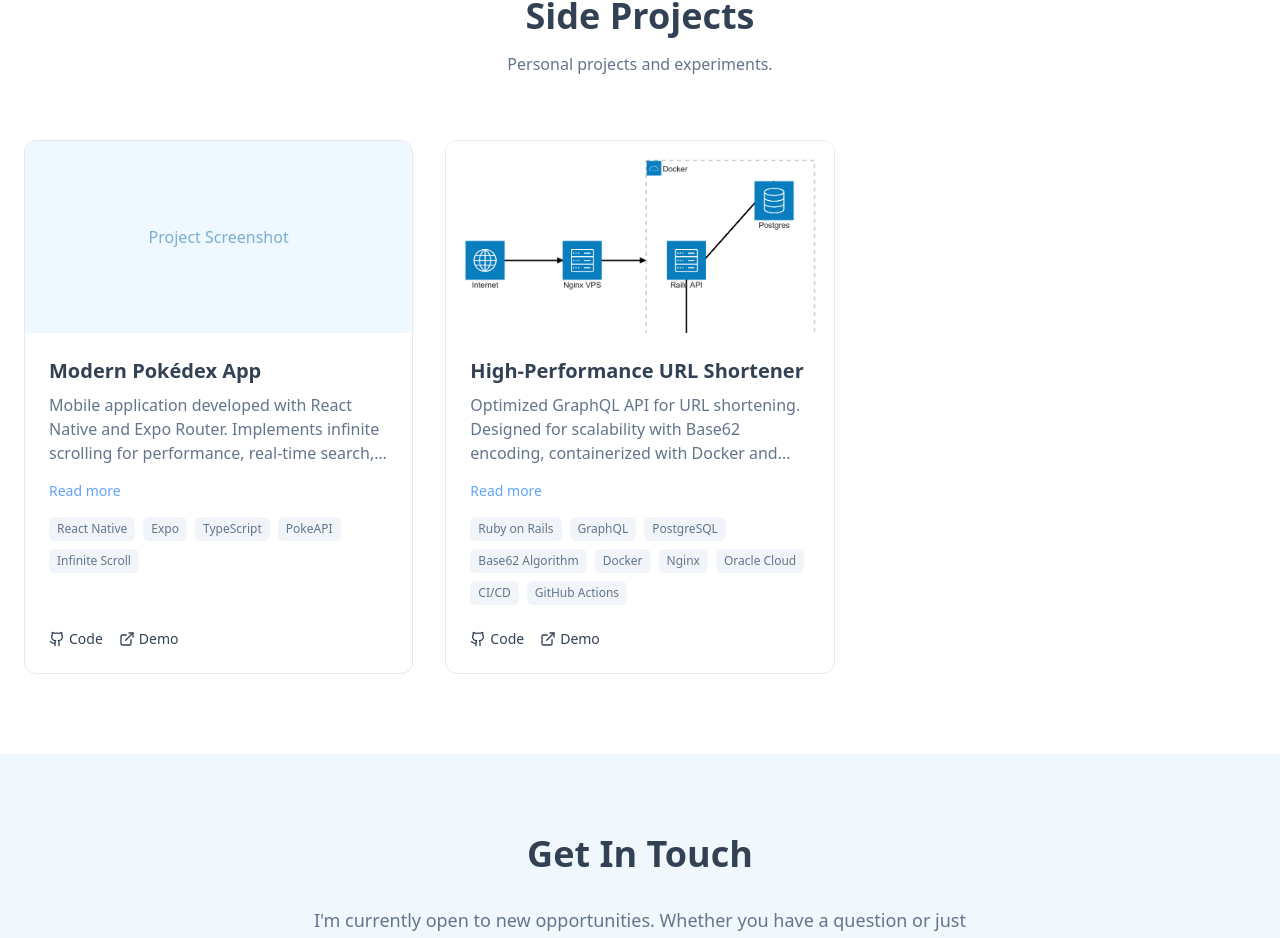
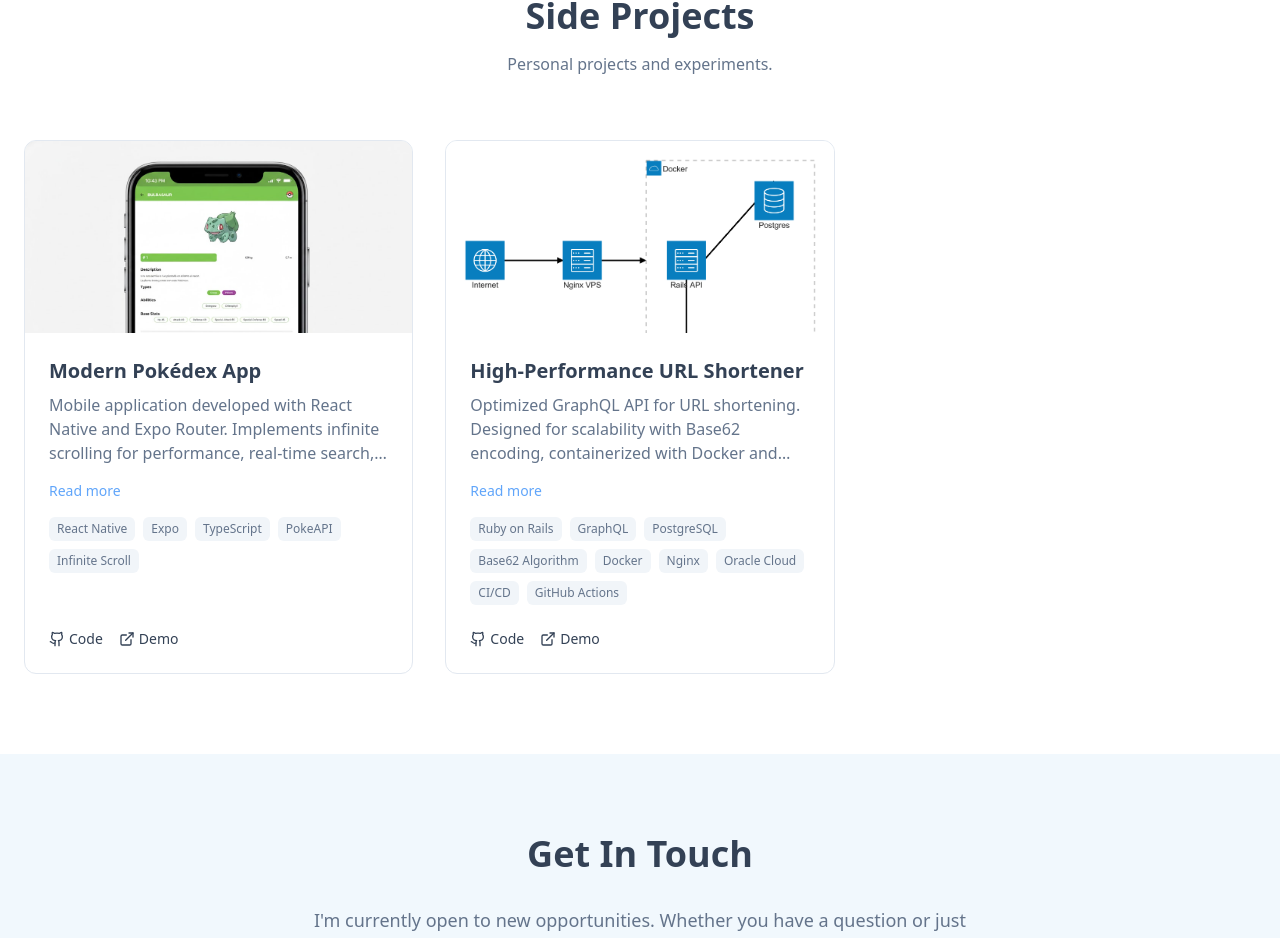
Before and after one commit to Jean612/portfolio, a Next.js app: page / in a window 1280 px wide. Shown: the part 3211-4149 px from the top of the page. Built offline with nearby package versions, Linux system fonts and the light colour scheme.

Commit message:
feat: add preview image for Pokedex project
- Add pokedex-preview.jpg to public directory
- Update Pokedex project image path from null to "/pokedex-preview.jpg"

```diff
--- a/components/Projects.tsx
+++ b/components/Projects.tsx
@@ -13,7 +13,7 @@
     tags: ["React Native", "Expo", "TypeScript", "PokeAPI", "Infinite Scroll"],
     github: "https://github.com/Jean612/pokemon-app",
     demo: "https://github.com/Jean612/pokemon-app",
-    image: null,
+    image: "/pokedex-preview.jpg",
   },
   {
     title: "High-Performance URL Shortener",
```
Also changed, not shown: public/pokedex-preview.jpg (added).
